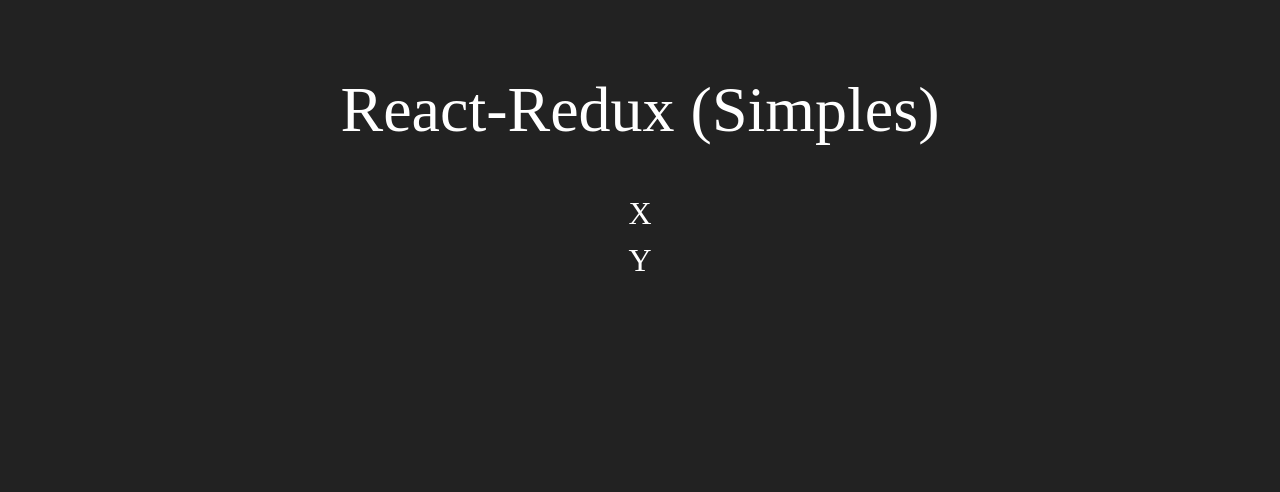
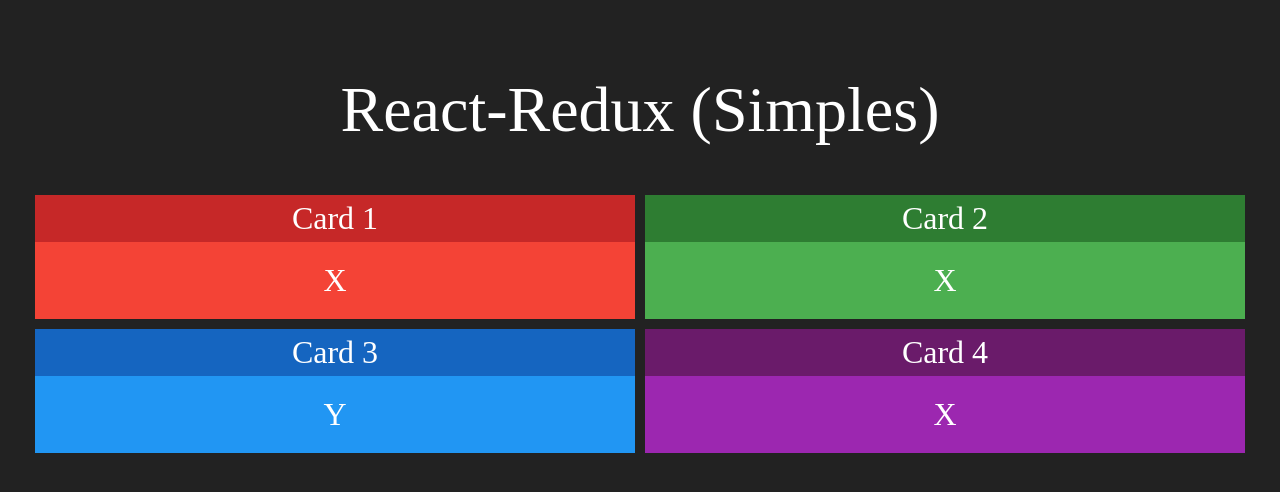
Before and after one commit to Krishnamuti/Curso-React-Redux, a React (Create React App) app in the folder redux-simples/: page / in a window 1280 px wide. Shown: the top 492 px of the page. Built offline with nearby package versions, Linux system fonts and the light colour scheme.

Commit message:
componente Card

```diff
--- a/redux-simples/src/App.js
+++ b/redux-simples/src/App.js
@@ -7,10 +7,12 @@
     <div className="App">
       <h1>React-Redux (Simples)</h1>
       <div className="linha">
-        <Card>X</Card>
+        <Card title="Card 1" red>X</Card>
+        <Card title="Card 2" green>X</Card>
       </div>
       <div className="linha">
-        <Card>Y</Card>
+        <Card title="Card 3" blue>Y</Card>
+        <Card title="Card 4" purple>X</Card>
       </div>
     </div>
   );
--- a/redux-simples/src/components/Card.css
+++ b/redux-simples/src/components/Card.css
@@ -10,3 +10,25 @@
     flex-direction: row;
     justify-content: center;
 }
+
+
+.Card .Header .Title {
+    flex: 1;
+    padding: 5px;
+}
+
+.Card .Content {
+    padding: 20px;
+}
+
+.Card.Red .Header {color: #fff; background-color: #c62828;}
+.Card.Red .Content {background-color: #f44336;}
+
+.Card.Green .Header {color: #fff; background-color: #2e7d32;}
+.Card.Green .Content {background-color: #4caf50;}
+
+.Card.Blue .Header {color: #fff; background-color: #1565c0;}
+.Card.Blue .Content {background-color: #2196f3;}
+
+.Card.Purple .Header {color: #fff; background-color: #6a1b6a;}
+.Card.Purple .Content {background-color: #9c27b0;}
--- a/redux-simples/src/components/Card.jsx
+++ b/redux-simples/src/components/Card.jsx
@@ -1,9 +1,17 @@
 import './Card.css'
 import React from 'react'
 
+function getColor(props) {
+    if (props.red) return "Red"
+    if (props.green) return "Green"
+    if (props.blue) return "Blue"
+    if (props.purple) return "Purple"
+    return ""
+}
+
 export default props => {
     return(
-        <div className="Card">
+        <div className={`Card ${getColor(props)}`}>
             <div className="Header">
                 <span className="Title">{props.title}</span>
             </div>
```
